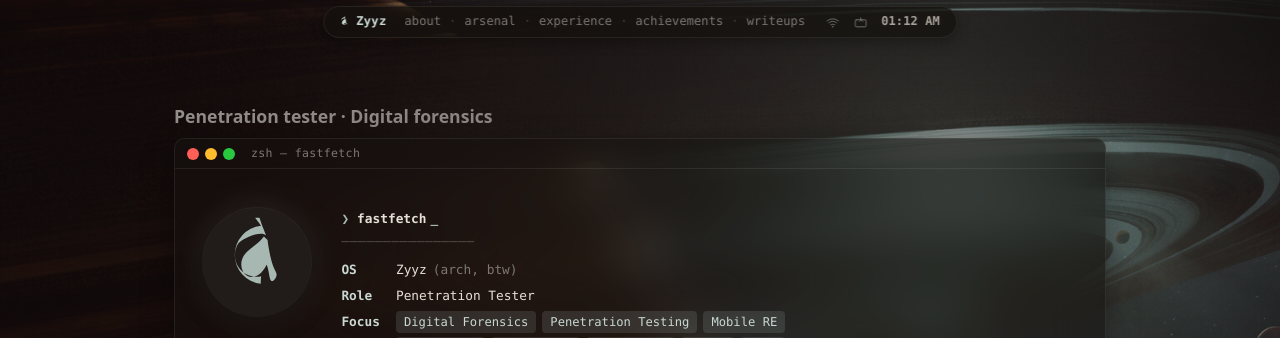
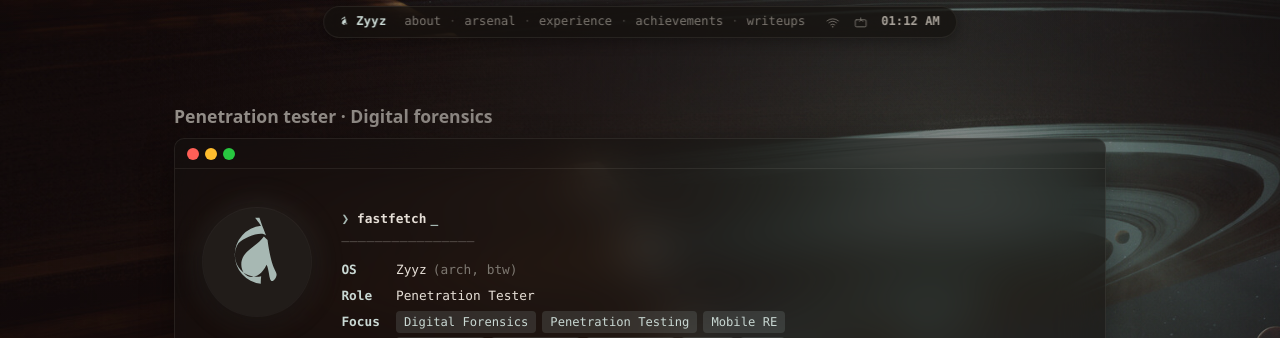
Before and after one commit to 0xZyyz/0xZyyz.github.io, a Jekyll site: the page built from index.html, in a window 1280 px wide. Shown: the top 338 px of the page. Built offline with Jekyll 4.4.1, drawn with Linux system fonts in a browser that asks for light colours.

Commit message:
Drop terminal titlebar caption, keep traffic dots

```diff
--- a/index.html
+++ b/index.html
@@ -9,7 +9,6 @@
     <div class="neofetch" aria-label="System profile">
       <div class="nf-titlebar">
         <span class="nf-dots" aria-hidden="true"><i class="nf-dot nf-dot--close"></i><i class="nf-dot nf-dot--minimize"></i><i class="nf-dot nf-dot--maximize"></i></span>
-        <span class="nf-title">zsh — fastfetch</span>
       </div>
       <div class="neofetch-avatar">
         <svg class="arch-logo" viewBox="0 0 24 24" role="img" aria-label="Arch Linux logo">
--- a/style.css
+++ b/style.css
@@ -266,14 +266,6 @@
 .nf-dot--close    { background: #ff5f57; }
 .nf-dot--minimize { background: #ffbd2e; }
 .nf-dot--maximize { background: #28c840; }
-
-.nf-title {
-  margin-left: 8px;
-  font-family: var(--mono);
-  font-size: 0.72rem;
-  color: var(--muted);
-  letter-spacing: 0.03em;
-}
 
 .neofetch-avatar {
   display: flex;
```
